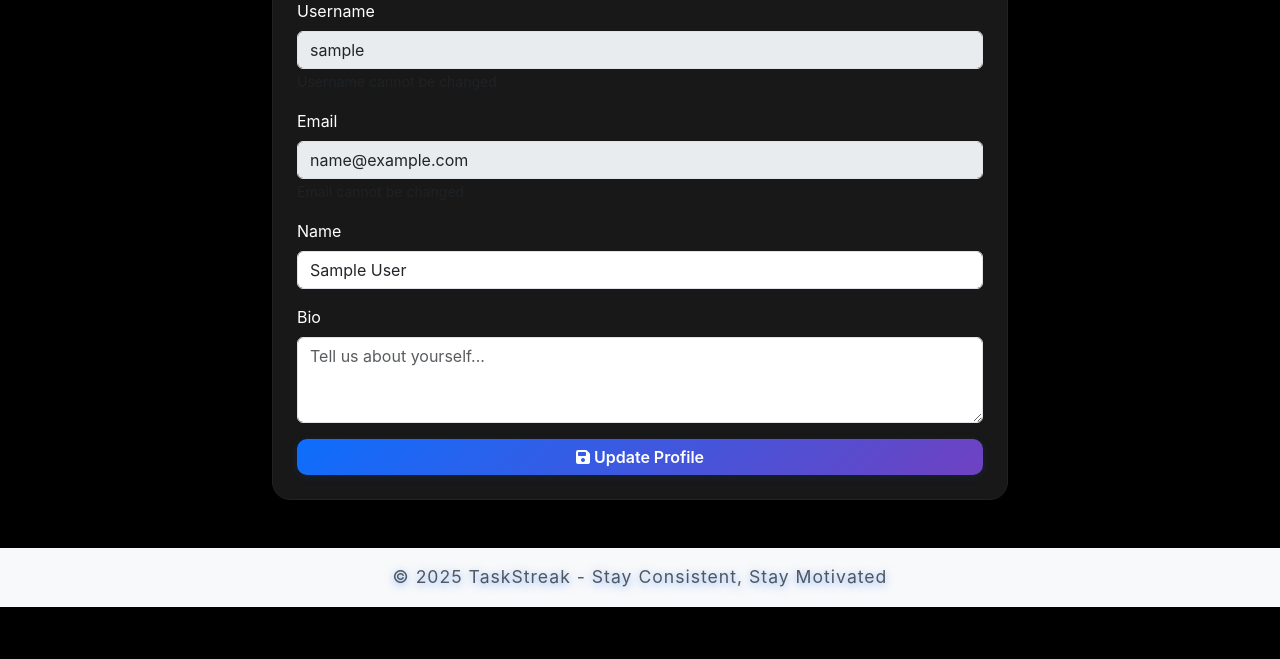
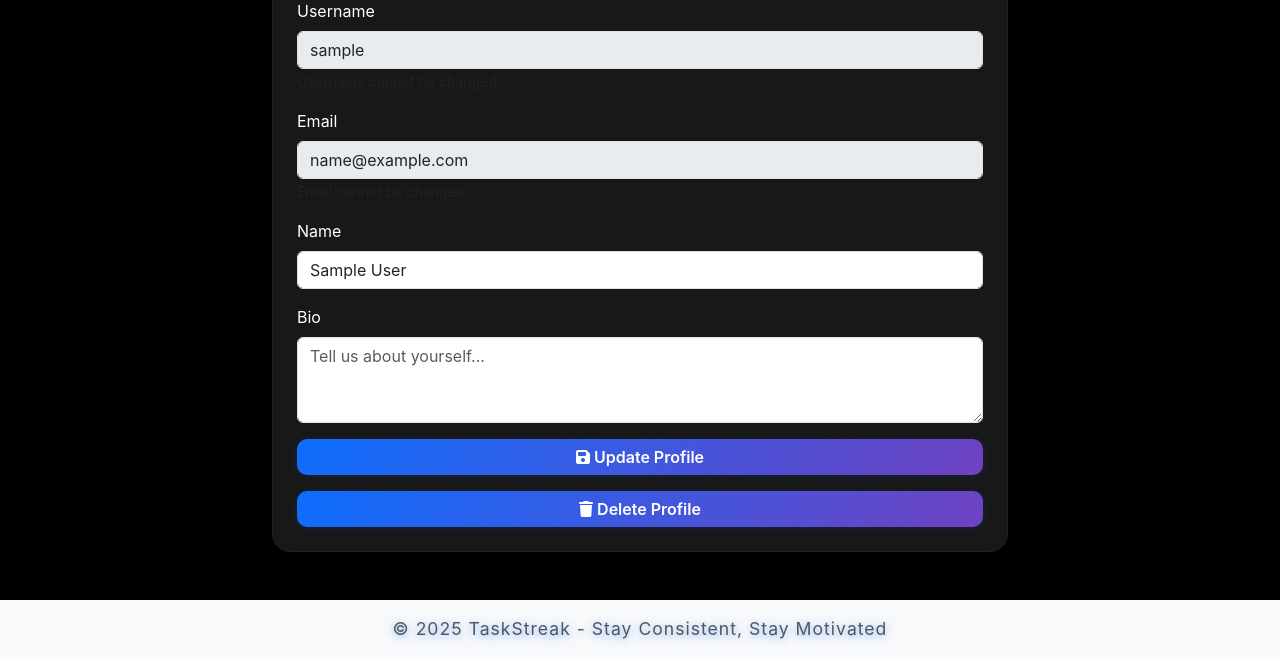
Before and after one commit to swethxgottumukkala19/fs_project, a Flask app: page /profile in a window 1280 px wide. Shown: the part 488-1147 px from the top of the page. Before the commit the page ends 1095 px from the top, so only its background shows below. Run offline with Flask 3, Linux system fonts and the light colour scheme; the visitor is signed in with stand-in values (Sample User, id 1); data comes from the database, SQL or seed files in the repository; data that the repository does not hold is empty; some libraries are stand-ins or nearby versions.

Commit message:
added friend request badge, account deletion option and updated story expiry logic

```diff
--- a/app.py
+++ b/app.py
@@ -10,7 +10,7 @@ from database import init_db, get_db_connection
 from tasks import DAILY_TASKS, get_task_for_day
 
 app = Flask(__name__)
-app.secret_key = 'your-secret-key-change-this-in-production'
+app.secret_key = 'secret-key'
 app.config['UPLOAD_FOLDER'] = 'static/uploads'
 app.config['MAX_CONTENT_LENGTH'] = 16 * 1024 * 1024  # 16MB max file size
 
@@ -70,9 +70,31 @@ def clean_expired_stories():
     conn = get_db_connection()
     cursor = conn.cursor()
     current_time = datetime.now().strftime('%Y-%m-%d %H:%M:%S')
+    # Get expired stories and their image paths
+    cursor.execute('SELECT id, image_path FROM stories WHERE expires_at < ?', (current_time,))
+    expired_stories = cursor.fetchall()
+    for story in expired_stories:
+        image_path = os.path.join('static', story['image_path'])
+        if os.path.exists(image_path):
+            os.remove(image_path)
+        # Delete comments for this story
+        cursor.execute('DELETE FROM story_comments WHERE story_id = ?', (story['id'],))
+    # Delete expired stories from DB
     cursor.execute('DELETE FROM stories WHERE expires_at < ?', (current_time,))
     conn.commit()
     conn.close()
+
+# Context processor to inject pending friend requests count
+@app.context_processor
+def inject_pending_requests():
+    pending_requests_count = 0
+    if 'user_id' in session:
+        conn = get_db_connection()
+        cursor = conn.cursor()
+        cursor.execute('SELECT COUNT(*) FROM friend_requests WHERE receiver_id = ? AND status = "pending"', (session['user_id'],))
+        pending_requests_count = cursor.fetchone()[0]
+        conn.close()
+    return dict(pending_requests_count=pending_requests_count)
 
 # Routes
 
@@ -600,6 +622,47 @@ def delete_story(story_id):
     conn.close()
     return jsonify({'success': True, 'message': 'Story deleted.'})
 
+@app.route('/delete_profile', methods=['POST'])
+@login_required
+def delete_profile():
+    user_id = session['user_id']
+    conn = get_db_connection()
+    cursor = conn.cursor()
+
+    # Delete user's stories and their images
+    cursor.execute('SELECT image_path FROM stories WHERE user_id = ?', (user_id,))
+    stories = cursor.fetchall()
+    for story in stories:
+        image_path = os.path.join('static', story['image_path'])
+        if os.path.exists(image_path):
+            os.remove(image_path)
+    cursor.execute('DELETE FROM stories WHERE user_id = ?', (user_id,))
+
+    # Delete user's profile photo
+    cursor.execute('SELECT profile_photo FROM users WHERE id = ?', (user_id,))
+    profile = cursor.fetchone()
+    if profile and profile['profile_photo']:
+        profile_path = os.path.join('static', 'uploads', 'profiles', profile['profile_photo'])
+        if os.path.exists(profile_path):
+            os.remove(profile_path)
+
+    # Remove user from friends' friendlists
+    cursor.execute('DELETE FROM friends WHERE user_id = ? OR friend_id = ?', (user_id, user_id))
+
+    # Remove friend requests sent or received
+    cursor.execute('DELETE FROM friend_requests WHERE sender_id = ? OR receiver_id = ?', (user_id, user_id))
+
+    # Remove story comments made by user
+    cursor.execute('DELETE FROM story_comments WHERE user_id = ?', (user_id,))
+
+    # Delete user account
+    cursor.execute('DELETE FROM users WHERE id = ?', (user_id,))
+
+    conn.commit()
+    conn.close()
+    session.clear()
+    return jsonify({'success': True, 'message': 'Your profile and all related data have been deleted permanently.'})
+
 
 if __name__ == '__main__':
     # Create upload directories
--- a/static/css/style.css
+++ b/static/css/style.css
@@ -254,6 +254,15 @@ main {
     color: #ffc107 !important;
 }
 
+.navbar .badge {
+    min-width: 18px;
+    height: 18px;
+    display: inline-block;
+    padding: 0.2em 0.5em;
+    font-size: 0.6rem;
+    vertical-align: top;
+}
+
 /* Dropdown */
 .dropdown-menu {
     border-radius: 12px;
--- a/templates/base.html
+++ b/templates/base.html
@@ -36,8 +36,13 @@
                         </a>
                     </li>
                     <li class="nav-item">
-                        <a class="nav-link" href="{{ url_for('friends') }}">
+                        <a class="nav-link position-relative" href="{{ url_for('friends') }}">
                             <i class="fas fa-user-friends"></i> Friends
+                            {% if pending_requests_count > 0 %}
+                                <span class="badge bg-danger rounded-pill position-absolute top-0 start-100 translate-middle" style="font-size:0.8rem;">
+                                    {{ pending_requests_count }}
+                                </span>
+                            {% endif %}
                         </a>
                     </li>
                     <li class="nav-item dropdown">
--- a/templates/home.html
+++ b/templates/home.html
@@ -154,7 +154,7 @@
             </div>
             <div class="modal-body">
                 <div class="text-center mb-3">
-                    <img id="storyImage" src="" class="img-fluid" alt="Story" style="max-height: 500px; max-width: 100%; object-fit: contain;">
+                    <img id="viewStoryImage" src="" class="img-fluid" alt="Story" style="max-height: 500px; max-width: 100%; object-fit: contain;">
                 </div>
                 <p id="storyCaption" class="mb-3"></p>
 
@@ -293,7 +293,7 @@ function viewStory(storyId, imageFilename) {
                 $('#storyUsername').text(story.username);
 
                 // EXACT SAME PATTERN AS YOUR WORKING EXAMPLE
-                $('#storyImage').attr('src', "{{ url_for('static', filename='uploads/stories') }}/" + story.image_path);
+                $('#ViewStoryImage').attr('src', '/static/' + story.image_path);
 
                 $('#storyCaption').text(story.text_content || '');
                 $('#currentStoryId').val(story.id);
--- a/templates/profile.html
+++ b/templates/profile.html
@@ -80,6 +80,33 @@
                             <i class="fas fa-save"></i> Update Profile
                         </button>
                     </form>
+
+                    <!-- Delete Profile Button -->
+                    <button type="button" class="btn btn-danger w-100 mt-3" onclick="showDeleteProfileModal()">
+                        <i class="fas fa-trash"></i> Delete Profile
+                    </button>
+
+                    <!-- Delete Profile Confirmation Modal -->
+                    <div class="modal fade" id="deleteProfileModal" tabindex="-1">
+                      <div class="modal-dialog modal-dialog-centered">
+                        <div class="modal-content bg-dark text-white">
+                          <div class="modal-header">
+                            <h5 class="modal-title"><i class="fas fa-exclamation-triangle text-danger"></i> Confirm Delete</h5>
+                            <button type="button" class="btn-close btn-close-white" data-bs-dismiss="modal"></button>
+                          </div>
+                          <div class="modal-body">
+                            <p>
+                              Are you sure you want to <b>permanently delete</b> your profile? This action <span class="text-danger">cannot be undone</span>.<br>
+                              All your data, stories, and friendships will be removed forever.
+                            </p>
+                          </div>
+                          <div class="modal-footer">
+                            <button type="button" class="btn btn-secondary" data-bs-dismiss="modal">Cancel</button>
+                            <button type="button" class="btn btn-danger" onclick="deleteProfile()">Delete Permanently</button>
+                          </div>
+                        </div>
+                      </div>
+                    </div>
                 </div>
             </div>
         </div>
@@ -123,5 +150,24 @@ $(document).ready(function() {
         }
     });
 });
+
+function showDeleteProfileModal() {
+    $('#deleteProfileModal').modal('show');
+}
+
+function deleteProfile() {
+    $.ajax({
+        url: "{{ url_for('delete_profile') }}",
+        method: "POST",
+        success: function(response) {
+            if (response.success) {
+                alert(response.message);
+                window.location.href = "{{ url_for('logout') }}";
+            } else {
+                alert(response.message);
+            }
+        }
+    });
+}
 </script>
 {% endblock %}
```
Also changed, not shown: static/uploads/profiles/profile_3_20251007214405_ani3.jpeg (deleted), static/uploads/profiles/profile_4_20251007224504_ani2.jpeg (deleted), static/uploads/stories/3_20251007_211644_ani1.jpeg (deleted), static/uploads/stories/3_20251007_212404_ani3.jpeg (deleted).
